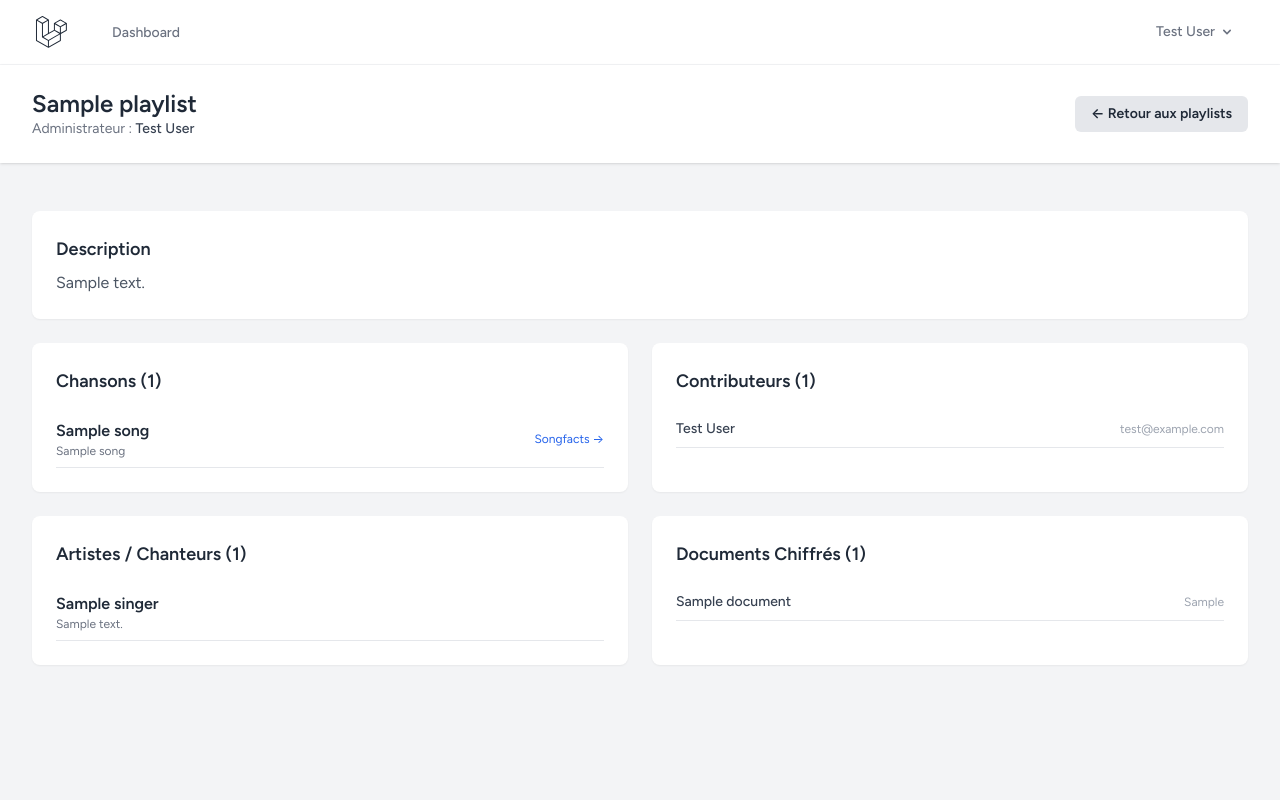
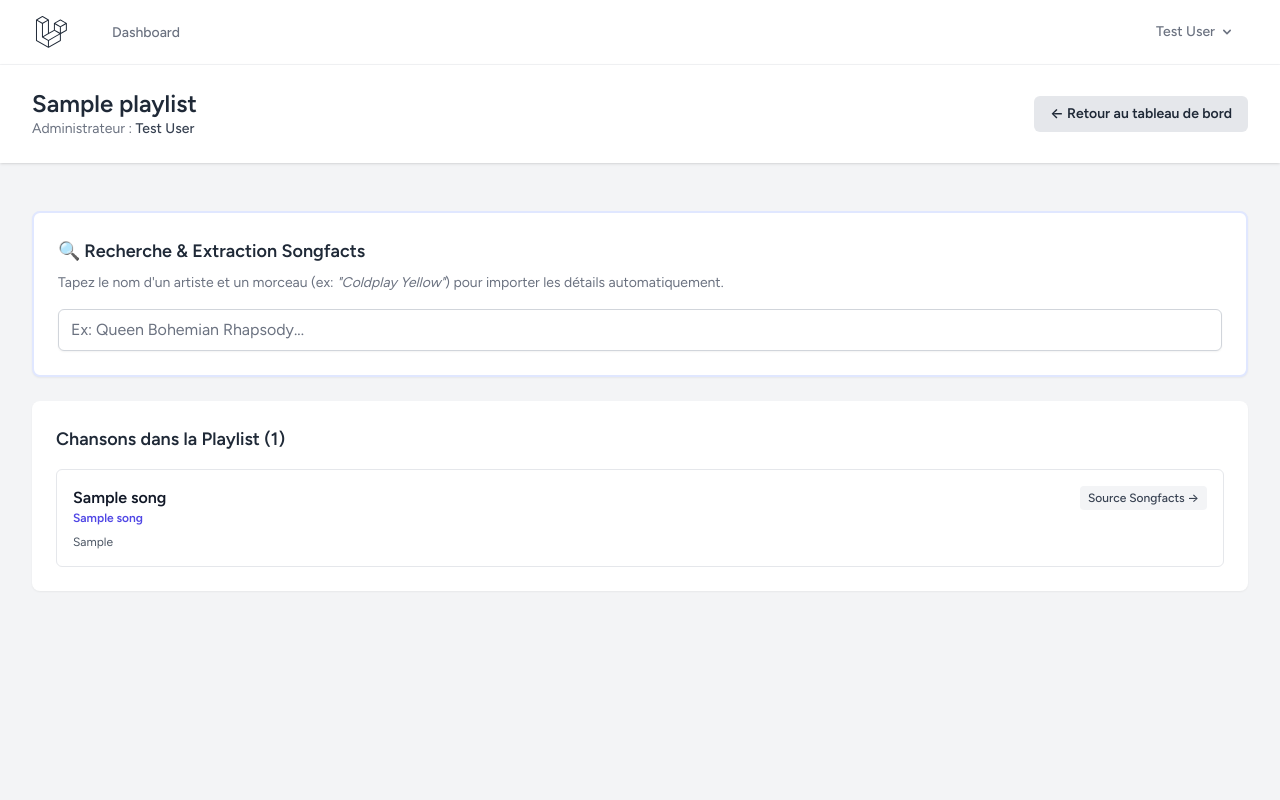
Before and after one commit to angele-d/PolyPhony, a Laravel app: page /playlists/1 in a window 1280 px wide. Run offline with Laravel 12, Linux system fonts and the light colour scheme; a user stored in the database is signed in; data comes from the database, SQL or seed files in the repository; tables that the repository leaves empty hold one stand-in row (values such as "Sample post"); style sheets or scripts are compiled from the project's sources.

Commit message:
feat: Can extract facts from a song with 1 word for the artist and 1 for the song

```diff
--- a/resources/views/playlists/create.blade.php
+++ b/resources/views/playlists/create.blade.php
@@ -20,7 +20,7 @@
 
                     <div class="flex justify-end gap-3">
                         <a href="{{ route('playlists.index') }}" class="px-4 py-2 border rounded-md text-gray-600">Annuler</a>
-                        <button type="submit" class="bg-blue-600 hover:bg-blue-700 text-white font-bold py-2 px-4 rounded-md">Créer</button>
+                        <button type="submit" class="bg-blue-600 hover:bg-blue-700 text-gray-800 font-bold py-2 px-4 rounded-md">Créer</button>
                     </div>
                 </form>
             </div>
--- a/resources/views/playlists/show.blade.php
+++ b/resources/views/playlists/show.blade.php
@@ -9,8 +9,8 @@
                     Administrateur : <span class="font-medium text-gray-700">{{ $playlist->administrator->name }}</span>
                 </p>
             </div>
-            <a href="{{ route('playlists.index') }}" class="bg-gray-200 hover:bg-gray-300 text-gray-800 px-4 py-2 rounded-md text-sm font-semibold">
-                &larr; Retour aux playlists
+            <a href="{{ route('dashboard') }}" class="bg-gray-200 hover:bg-gray-300 text-gray-800 px-4 py-2 rounded-md text-sm font-semibold">
+                &larr; Retour au tableau de bord
             </a>
         </div>
     </x-slot>
@@ -18,77 +18,117 @@
     <div class="py-12">
         <div class="max-w-7xl mx-auto sm:px-6 lg:px-8 space-y-6">
 
-            {{-- Description --}}
-            @if ($playlist->description)
-                <div class="bg-white p-6 shadow-sm sm:rounded-lg">
-                    <h3 class="text-lg font-bold mb-2 text-gray-800">Description</h3>
-                    <p class="text-gray-600">{{ $playlist->description }}</p>
+            {{-- Messages d'alerte --}}
+            @if (session('success'))
+                <div class="bg-green-100 border border-green-400 text-green-700 px-4 py-3 rounded-md shadow-sm">
+                    {{ session('success') }}
+                </div>
+            @endif
+            @if (session('error'))
+                <div class="bg-red-100 border border-red-400 text-red-700 px-4 py-3 rounded-md shadow-sm">
+                    {{ session('error') }}
                 </div>
             @endif
 
-            {{-- Grille des contenus --}}
-            <div class="grid grid-cols-1 md:grid-cols-2 gap-6">
+            {{-- Moteur de Recherche Intelligente Songfacts (Alpine.js) --}}
+            <div class="bg-white p-6 shadow-sm sm:rounded-lg border-2 border-indigo-100"
+                 x-data="{
+                    query: '',
+                    loading: false,
+                    directData: null,
+                    proposals: [],
+                    search() {
+                        if (this.query.length < 2) {
+                            this.proposals = [];
+                            this.directData = null;
+                            return;
+                        }
+                        this.loading = true;
+                        fetch('{{ route('search.songfacts') }}?q=' + encodeURIComponent(this.query))
+                            .then(res => res.json())
+                            .then(data => {
+                                this.loading = false;
+                                if (data.direct) {
+                                    this.directData = data.data;
+                                    this.proposals = [];
+                                } else {
+                                    this.directData = null;
+                                    this.proposals = data.proposals || [];
+                                }
+                            })
+                            .catch(() => { this.loading = false; });
+                    }
+                 }">
+                <h3 class="text-lg font-bold text-gray-800 mb-2">🔍 Recherche & Extraction Songfacts</h3>
+                <p class="text-sm text-gray-500 mb-4">Tapez le nom d'un artiste et un morceau (ex: <i>"Coldplay Yellow"</i>) pour importer les détails automatiquement.</p>
 
-                {{-- Section Chansons (Songs) --}}
-                <div class="bg-white p-6 shadow-sm sm:rounded-lg">
-                    <div class="flex justify-between items-center mb-4">
-                        <h3 class="text-lg font-bold text-gray-800">Chansons ({{ $playlist->songs->count() }})</h3>
+                <div class="relative">
+                    <input type="text"
+                           x-model="query"
+                           @input.debounce.400ms="search()"
+                           placeholder="Ex: Queen Bohemian Rhapsody..."
+                           class="w-full border-gray-300 rounded-md shadow-sm focus:ring-indigo-500 focus:border-indigo-500 pr-10">
+                    <div x-show="loading" class="absolute right-3 top-3 text-xs text-indigo-600 font-semibold">
+                        Recherche...
                     </div>
+                </div>
+
+                {{-- Résultat Direct Trouvé --}}
+                <template x-if="directData">
+                    <div class="mt-4 p-4 bg-green-50 border border-green-200 rounded-md">
+                        <div class="font-bold text-green-900" x-text="directData.song_name + ' — ' + directData.artist_name"></div>
+                        <p class="text-xs text-gray-600 mt-1 line-clamp-3" x-text="directData.song_infos"></p>
+                        <form action="{{ route('playlists.songs.add-scraped', $playlist) }}" method="POST" class="mt-3">
+                            @csrf
+                            <input type="hidden" name="source_url" :value="directData.source_url">
+                            <button type="submit" class="bg-green-600 hover:bg-green-700 text-gray-800 font-bold py-1 px-3 rounded text-sm">
+                                + Ajouter cette chanson à la playlist
+                            </button>
+                        </form>
+                    </div>
+                </template>
+
+                {{-- Propositions d'autocomplétion si non direct --}}
+                <template x-if="!directData && proposals.length > 0">
+                    <div class="mt-3 bg-white border rounded-md shadow-lg divide-y">
+                        <template x-for="item in proposals" :key="item.url">
+                            <div class="p-3 hover:bg-indigo-50 flex justify-between items-center">
+                                <span class="text-sm font-medium text-gray-800" x-text="item.title"></span>
+                                <form action="{{ route('playlists.songs.add-scraped', $playlist) }}" method="POST">
+                                    @csrf
+                                    <input type="hidden" name="source_url" :value="item.url">
+                                    <button type="submit" class="bg-indigo-600 hover:bg-indigo-700 text-gray-800 text-xs font-semibold py-1 px-2 rounded">
+                                        Extraire & Importer
+                                    </button>
+                                </form>
+                            </div>
+                        </template>
+                    </div>
+                </template>
+            </div>
+
+            {{-- Liste des chansons déjà importées --}}
+            <div class="bg-white p-6 shadow-sm sm:rounded-lg">
+                <h3 class="text-lg font-bold text-gray-800 mb-4">Chansons dans la Playlist ({{ $playlist->songs->count() }})</h3>
+
+                <div class="space-y-4">
                     @forelse ($playlist->songs as $song)
-                        <div class="border-b py-2 flex justify-between items-center">
+                        <div class="border p-4 rounded-md flex justify-between items-start">
                             <div>
-                                <div class="font-semibold text-gray-800">{{ $song->song_name }}</div>
-                                <div class="text-xs text-gray-500">{{ $song->artist_name }}</div>
+                                <h4 class="font-bold text-gray-900">{{ $song->song_name }}</h4>
+                                <div class="text-xs text-indigo-600 font-semibold mb-2">{{ $song->artist_name }}</div>
+                                <p class="text-xs text-gray-600 whitespace-pre-line max-h-32 overflow-y-auto">{{ $song->song_infos }}</p>
                             </div>
-                            <a href="{{ $song->source_url }}" target="_blank" class="text-xs text-blue-600 hover:underline">Songfacts &rarr;</a>
+                            <a href="{{ $song->source_url }}" target="_blank" class="text-xs bg-gray-100 hover:bg-gray-200 text-gray-700 font-medium py-1 px-2 rounded whitespace-nowrap">
+                                Source Songfacts &rarr;
+                            </a>
                         </div>
                     @empty
-                        <p class="text-sm text-gray-400 italic">Aucune chanson ajoutée pour le moment.</p>
+                        <p class="text-sm text-gray-400 italic">Aucune chanson dans cette playlist pour le moment.</p>
                     @endforelse
                 </div>
+            </div>
 
-                {{-- Section Contributeurs --}}
-                <div class="bg-white p-6 shadow-sm sm:rounded-lg">
-                    <div class="flex justify-between items-center mb-4">
-                        <h3 class="text-lg font-bold text-gray-800">Contributeurs ({{ $playlist->contributors->count() }})</h3>
-                    </div>
-                    @forelse ($playlist->contributors as $contributor)
-                        <div class="border-b py-2 flex justify-between items-center">
-                            <span class="text-gray-700 text-sm font-medium">{{ $contributor->name }}</span>
-                            <span class="text-xs text-gray-400">{{ $contributor->email }}</span>
-                        </div>
-                    @empty
-                        <p class="text-sm text-gray-400 italic">Aucun contributeur dans cette playlist.</p>
-                    @endforelse
-                </div>
-
-                {{-- Section Chanteurs / Artistes --}}
-                <div class="bg-white p-6 shadow-sm sm:rounded-lg">
-                    <h3 class="text-lg font-bold mb-4 text-gray-800">Artistes / Chanteurs ({{ $playlist->singers->count() }})</h3>
-                    @forelse ($playlist->singers as $singer)
-                        <div class="border-b py-2">
-                            <div class="font-semibold text-gray-800">{{ $singer->singer_name }}</div>
-                            <div class="text-xs text-gray-500">{{ Str::limit($singer->bio_summary, 80) }}</div>
-                        </div>
-                    @empty
-                        <p class="text-sm text-gray-400 italic">Aucune fiche artiste créée.</p>
-                    @endforelse
-                </div>
-
-                {{-- Section Documents Chiffrés --}}
-                <div class="bg-white p-6 shadow-sm sm:rounded-lg">
-                    <h3 class="text-lg font-bold mb-4 text-gray-800">Documents Chiffrés ({{ $playlist->documents->count() }})</h3>
-                    @forelse ($playlist->documents as $doc)
-                        <div class="border-b py-2 flex justify-between items-center">
-                            <span class="text-sm text-gray-700 font-medium">{{ $doc->original_name }}</span>
-                            <span class="text-xs text-gray-400">{{ $doc->mime_type }}</span>
-                        </div>
-                    @empty
-                        <p class="text-sm text-gray-400 italic">Aucun document téléversé.</p>
-                    @endforelse
-                </div>
-
-            </div>
         </div>
     </div>
 </x-app-layout>
--- a/routes/web.php
+++ b/routes/web.php
@@ -2,6 +2,7 @@
 
 use App\Http\Controllers\PlaylistController;
 use App\Http\Controllers\ProfileController;
+use App\Http\Controllers\SearchController;
 use Illuminate\Support\Facades\Route;
 
 Route::get('/', function () {
@@ -21,6 +22,12 @@ Route::middleware(['auth', 'verified'])->group(function () {
     Route::patch('/profile', [ProfileController::class, 'update'])->name('profile.update');
     Route::delete('/profile', [ProfileController::class, 'destroy'])->name('profile.destroy');
 
+    // Dynamic autocompletion for Songfacts
+    Route::get('/search/songfacts', [SearchController::class, 'autocomplete'])->name('search.songfacts');
+
+    // Add a scraped song in the playlist
+    Route::post('/playlists/{playlist}/songs/scraped', [SearchController::class, 'addScrapedSong'])->name('playlists.songs.add-scraped');
+
     // Other CRUD routes
     Route::resource('playlists',PlaylistController::class)->except(['index']);
 });
```
Also changed, not shown: app/Http/Controllers/SearchController.php (+41 -1 lines), app/Services/Song.php (+23 -21 lines), app/Services/SongfactsScraper.php (added, +154 -0 lines).
